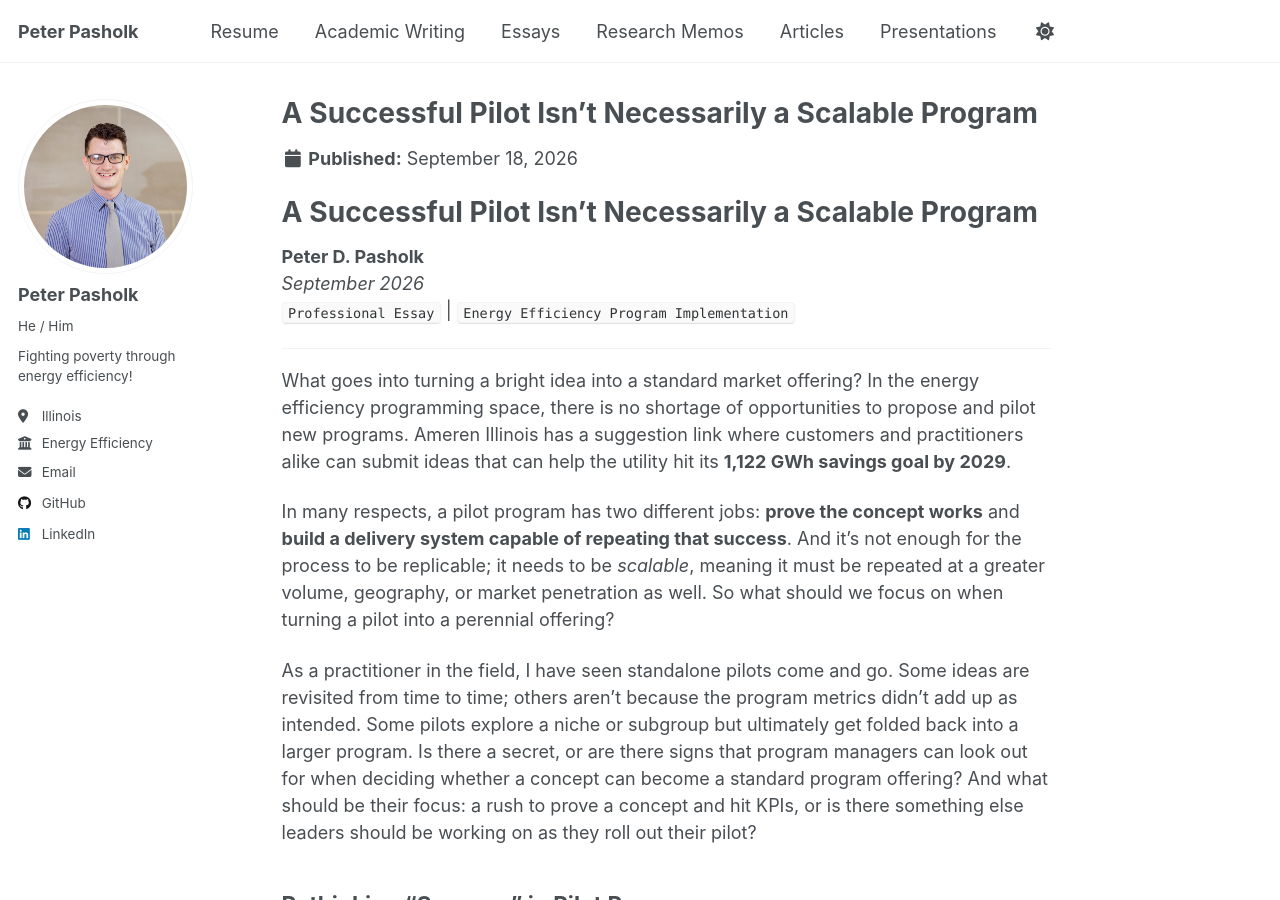
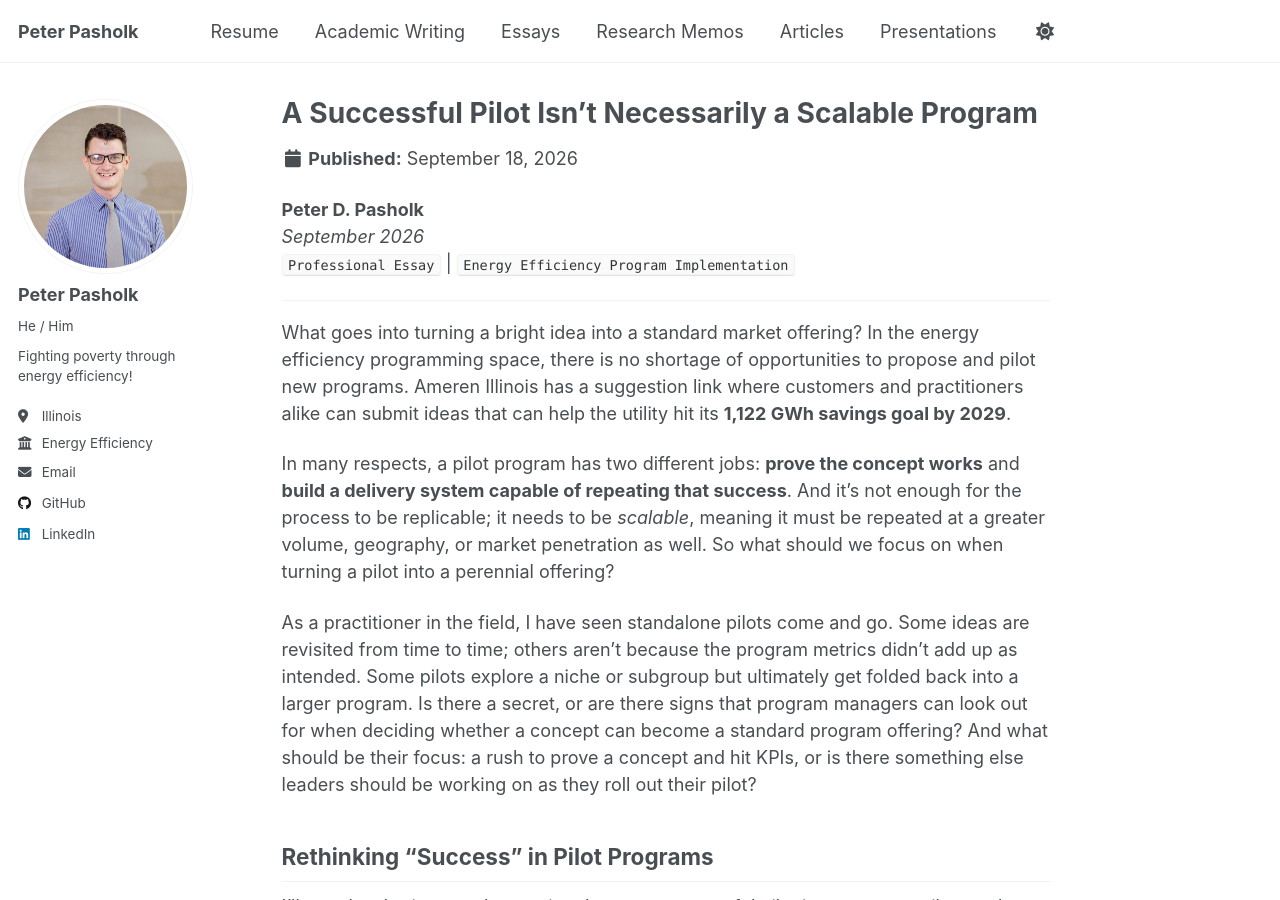
Before and after one commit to ppasholk/ppasholk.github.io, a Jekyll site: the page built from _portfolio/successful-pilot-scalable-program.md, in a window 1280 px wide and 900 px high. Built offline with Jekyll 4.4.1, drawn with Linux system fonts in a browser that asks for light colours; a script that is not in the unit is left out.

Commit message:
Revise title of successful pilot essay
Updated the title of the professional essay.

```diff
--- a/_portfolio/successful-pilot-scalable-program.md
+++ b/_portfolio/successful-pilot-scalable-program.md
@@ -7,7 +7,6 @@ collection: portfolio
 category: professional
 date: September 18, 2026
 ---
-# A Successful Pilot Isn’t Necessarily a Scalable Program
 
 **Peter D. Pasholk**
 *September 2026*
```
